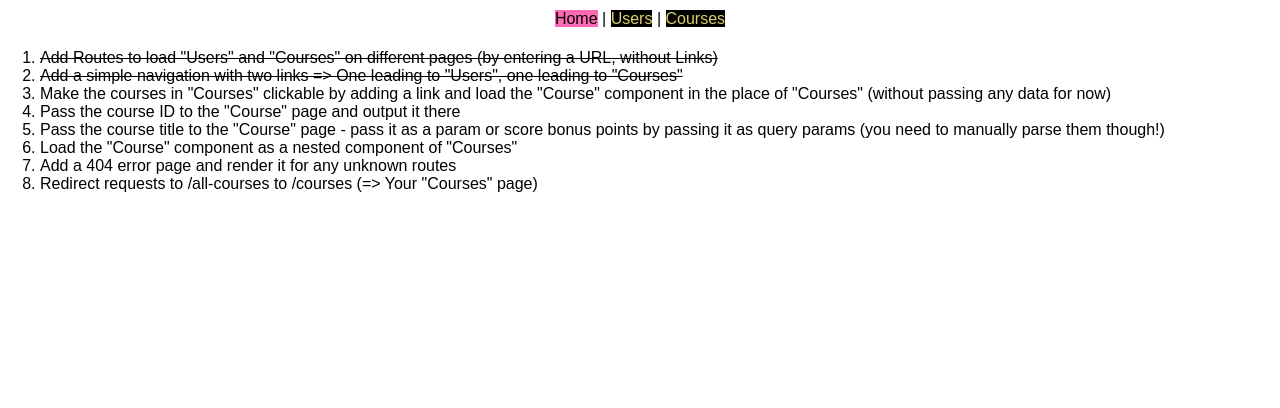
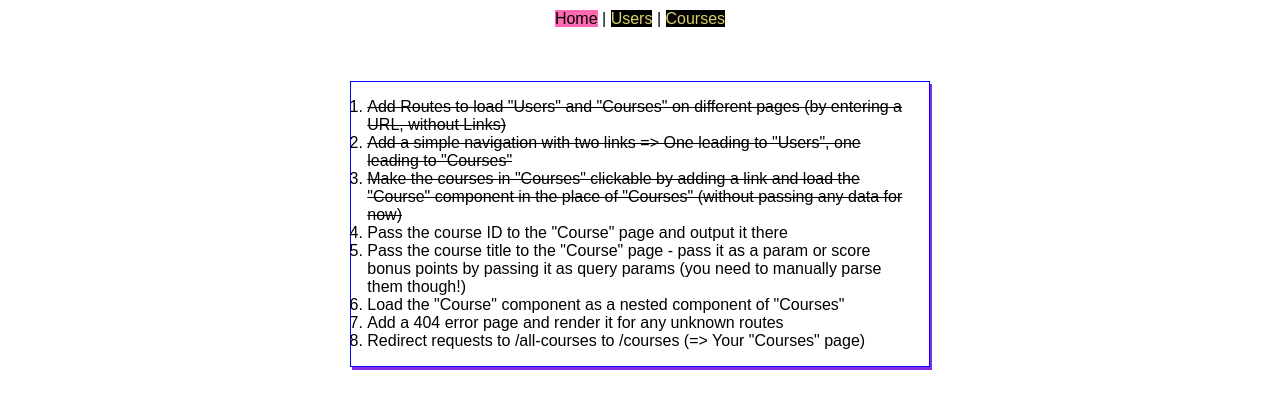
Before and after one commit to aditiohri/react-complete-course-routing-assignment, a React (Create React App) app: page / in a window 1280 px wide. Shown: the top 408 px of the page. Built offline with nearby package versions, Linux system fonts and the light colour scheme.

Commit message:
style the tasklist to be centered and inside a card

```diff
--- a/src/App.js
+++ b/src/App.js
@@ -20,7 +20,7 @@ class App extends Component {
           <Route path="/users" component={Users} />
           <Route path="/courses" exact component={Courses} />
           <Route path="/course" component={Course} />
-          <ol style={{ textAlign: "left" }}>
+          <ol className="tasks">
             <li className="done">
               Add Routes to load "Users" and "Courses" on different pages (by
               entering a URL, without Links)
@@ -29,7 +29,7 @@ class App extends Component {
               Add a simple navigation with two links => One leading to "Users",
               one leading to "Courses"
             </li>
-            <li>
+            <li className="done">
               Make the courses in "Courses" clickable by adding a link and load
               the "Course" component in the place of "Courses" (without passing
               any data for now)
--- a/src/index.css
+++ b/src/index.css
@@ -7,6 +7,8 @@ body {
   padding: 0;
   font-family: sans-serif;
   text-align: center;
+  display: flex;
+  justify-content: center;
 }
 
 .done {
@@ -34,3 +36,17 @@ a.active {
   color: black;
   background-color: hotpink;
 }
+
+ol {
+  width: 100vh;
+  justify-content: center;
+}
+
+.tasks {
+  text-align: left;
+  width: 50%;
+  padding: 16px;
+  margin: 3rem auto;
+  border: 1px solid blue;
+  box-shadow: 02px 3px blueviolet;
+}
```
